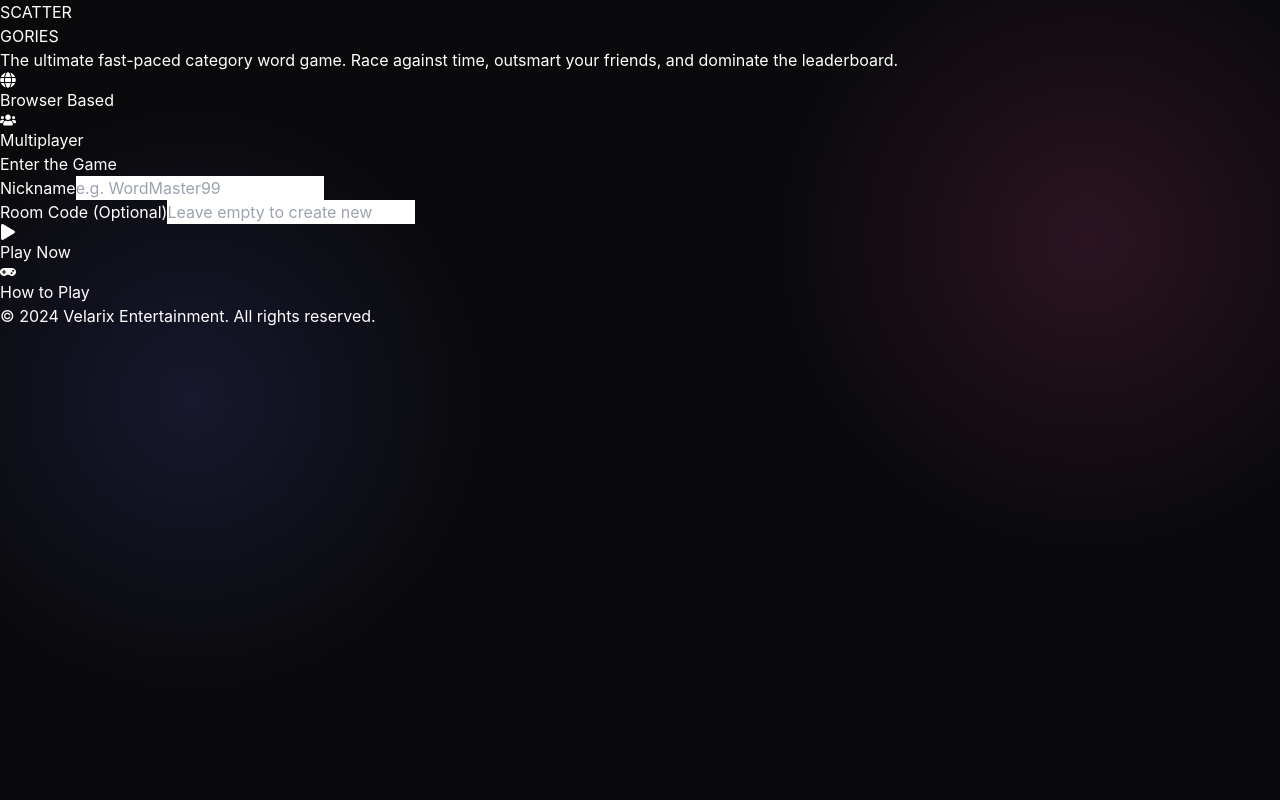
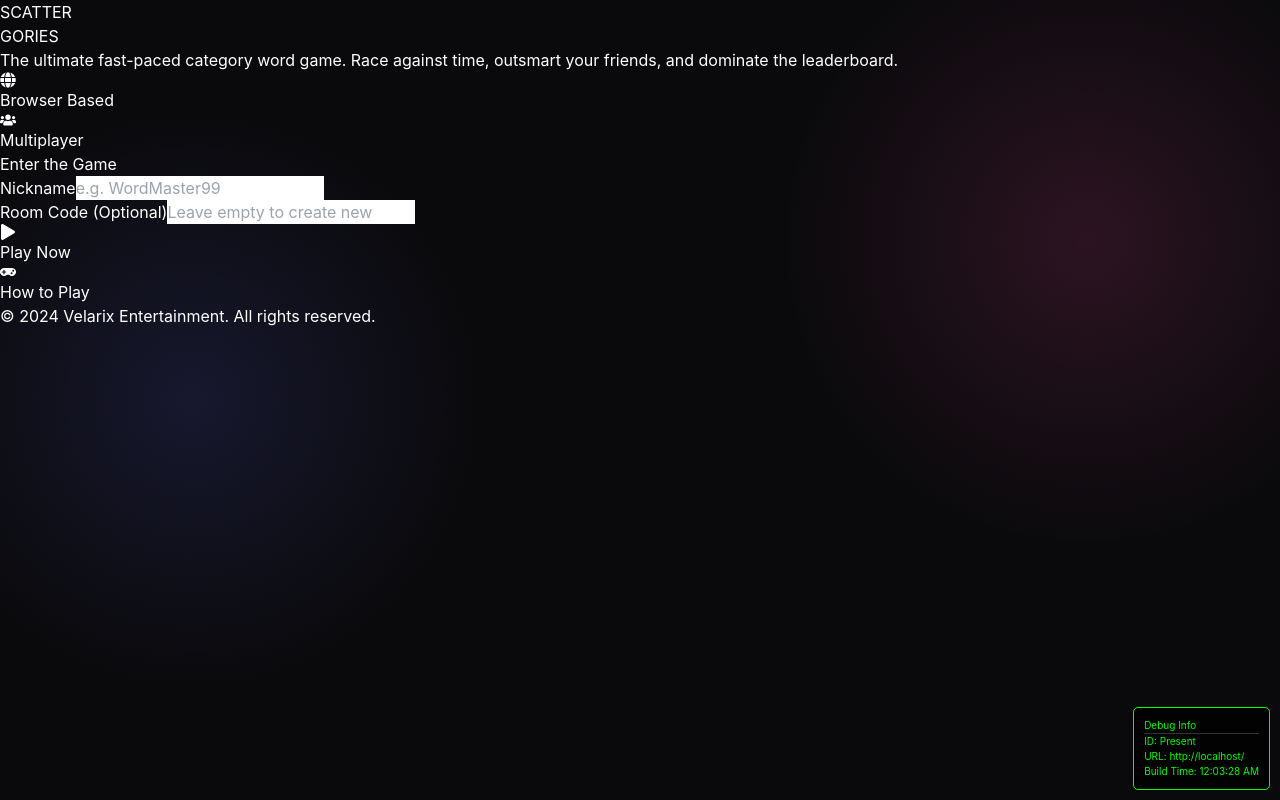
Before and after one commit to EscoLessgo/scattergories, a React (Vite) app: page / in a window 1280 px wide. Built offline with nearby package versions, Linux system fonts and the light colour scheme; no server answers.

Commit message:
Add debug overlay to detailed troubleshoot info

```diff
--- a/src/App.jsx
+++ b/src/App.jsx
@@ -1,13 +1,38 @@
 import { HashRouter, Routes, Route } from 'react-router-dom';
+import { useState } from 'react';
 import Home from './pages/Home';
 import Room from './pages/Room';
 import Terms from './pages/Terms';
 import Privacy from './pages/Privacy';
 import { AnimatePresence } from 'framer-motion';
 
+function DebugOverlay() {
+    const hasClient = !!import.meta.env.VITE_DISCORD_CLIENT_ID;
+    const url = window.location.href;
+    const [visible, setVisible] = useState(true);
+
+    if (!visible) return null;
+
+    return (
+        <div style={{
+            position: 'fixed', bottom: 10, right: 10, zIndex: 9999,
+            background: 'rgba(0,0,0,0.8)', color: '#0f0', padding: '10px',
+            borderRadius: '5px', fontSize: '10px', maxWidth: '300px',
+            border: '1px solid #0f0', pointerEvents: 'none'
+        }}>
+            <h3 style={{ margin: 0, borderBottom: '1px solid #333' }}>Debug Info</h3>
+            <div>ID: {hasClient ? 'Present' : 'MISSING'}</div>
+            <div style={{ wordBreak: 'break-all' }}>URL: {url}</div>
+            <div>Build Time: {new Date().toLocaleTimeString()}</div>
+        </div>
+    );
+}
+
 function App() {
     return (
         <HashRouter>
+            <div style={{ position: 'relative', width: '100%', height: '100%' }}>
+                <DebugOverlay />
                 <AnimatePresence mode="wait">
                     <Routes>
                         <Route path="/" element={<Home />} />
@@ -16,6 +41,7 @@ function App() {
                         <Route path="/privacy" element={<Privacy />} />
                     </Routes>
                 </AnimatePresence>
+            </div>
         </HashRouter>
     );
 }
```
Lines whose indentation alone changed are shown as unchanged.
